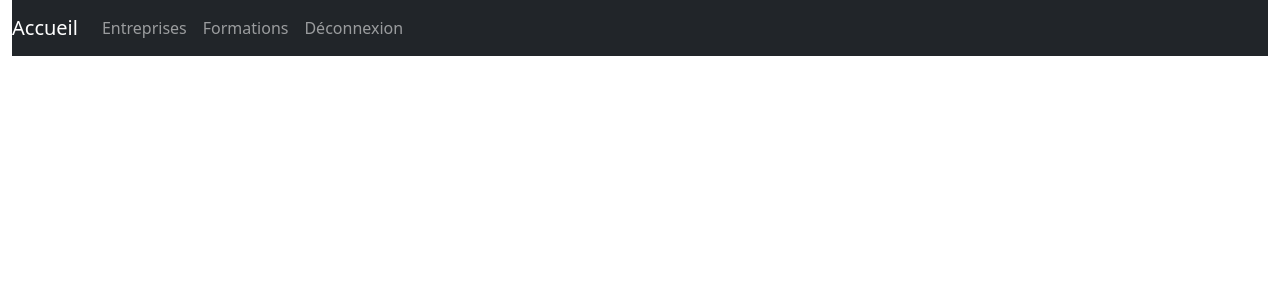
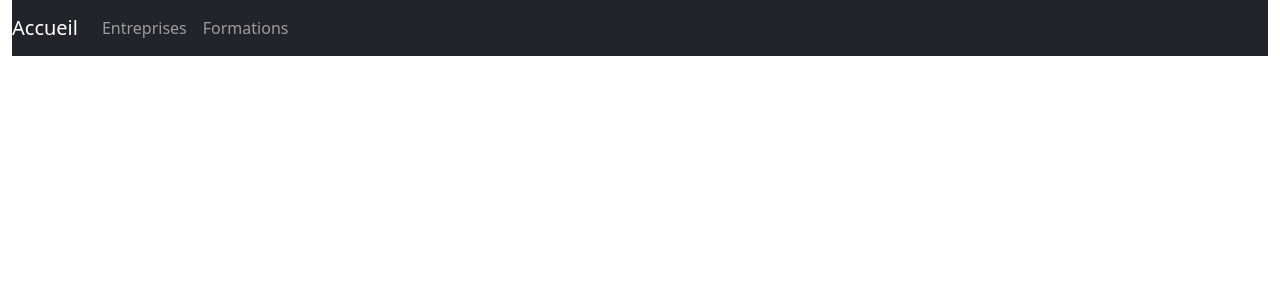
Before and after one commit to WookieSayRaar/ProStage, a Symfony app: template templates/base.html.twig in a window 1280 px wide. Shown: the top 300 px of the page. Run offline with Twig, Linux system fonts and the light colour scheme; the template is opened without the code that fills it, so the values that code supplies are empty; some libraries are stand-ins or nearby versions.

Commit message:
Update base.html.twig

```diff
--- a/templates/base.html.twig
+++ b/templates/base.html.twig
@@ -29,12 +29,6 @@
           							 <a class="nav-link" href="#">Formations</a>
           						</li>
           					</ul>
-          					<ul class="navbar-nav ml-md-auto">
-
-          						<li class="nav-item dropdown">
-          							 <a class="nav-link" href="#">Déconnexion</a>
-          						</li>
-          					</ul>
           				</div>
           			</nav>
           		</div>
@@ -45,10 +39,10 @@
                 <div class="col-md-12">
 
                     <!-- Titre de la page -->
-                    {% block titreP %} {% endblock %}
+                    {% block titrePage %} {% endblock %}
 
                     <!-- Contenu de la page -->
-                    {% block contenuP %} {% endblock %}
+                    {% block contenuPage %} {% endblock %}
 
                 </div>
             </div>
```
